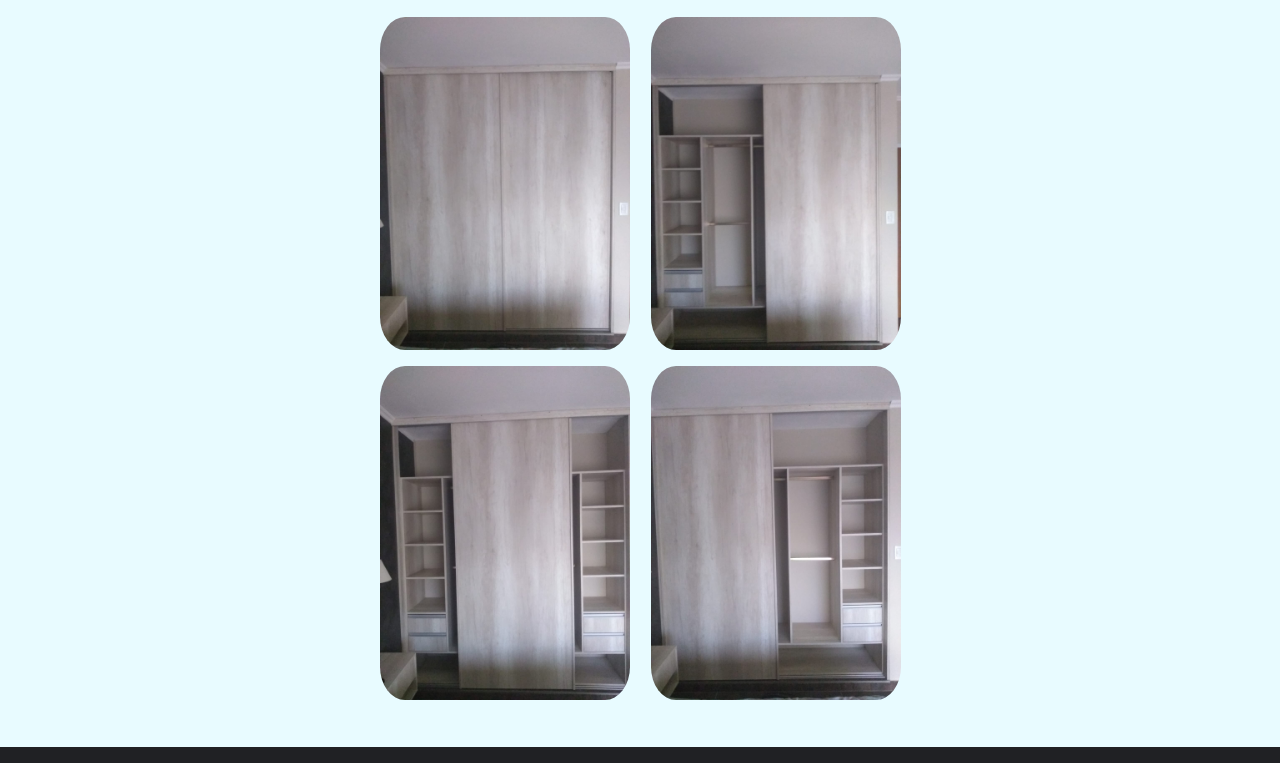
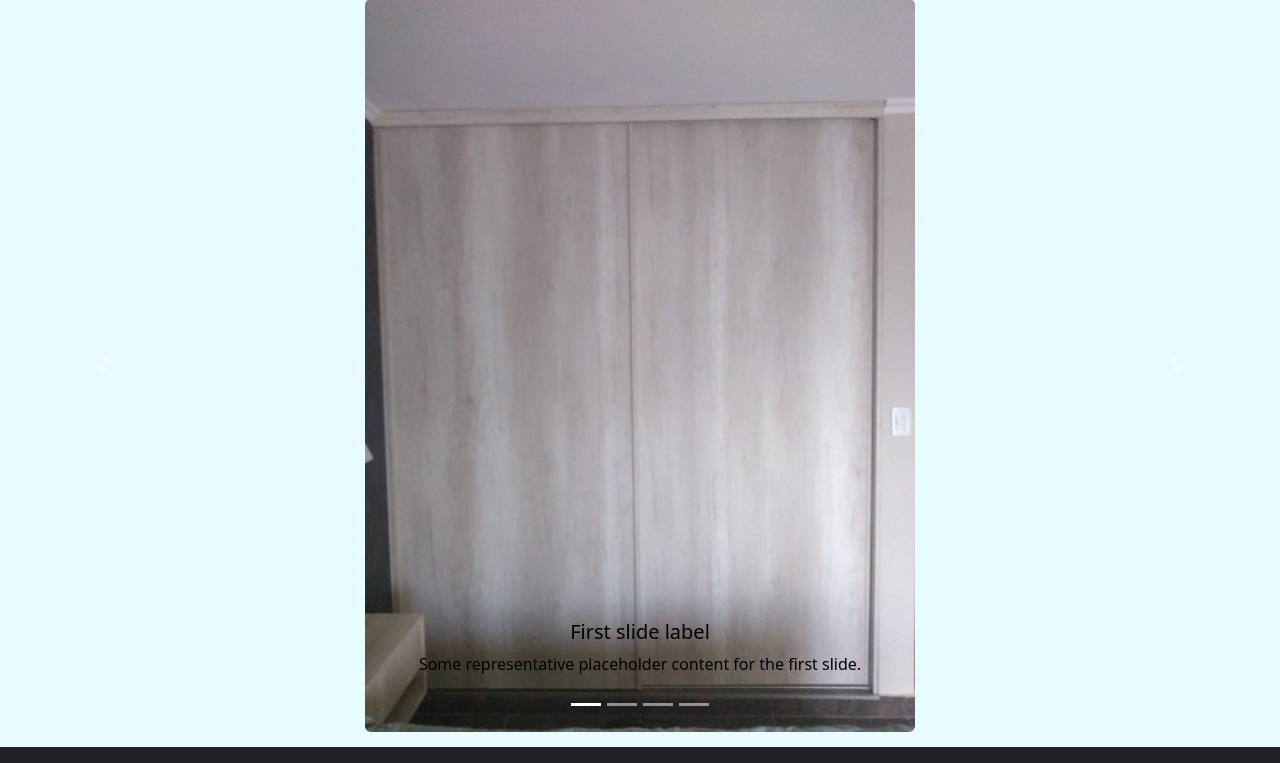
Before and after one commit to maycogutierrez/carpinteriavictoria, a plain HTML site: page pages/madera.html in a window 1280 px wide. Shown: the part 123-886 px from the top of the page. Drawn offline with Linux system fonts and the light colour scheme.

Commit message:
agregando carrucel

```diff
--- a/css/style.css
+++ b/css/style.css
@@ -15,6 +15,17 @@ li{
     list-style: none;
 }
 
+.tcarrucel{
+    color: #000;
+}
+.stcarrucel{
+    color: #000;
+}
+
+
+.imgboos{
+    width: 550px !important;
+}
 .nave__icon{
     display: none;
 }
--- a/pages/madera.html
+++ b/pages/madera.html
@@ -1,5 +1,6 @@
 <!DOCTYPE html>
 <html lang="es">
+
 <head>
     <meta charset="UTF-8">
     <meta http-equiv="X-UA-Compatible" content="IE=edge">
@@ -8,9 +9,12 @@
     <script src="https://kit.fontawesome.com/bfdeb7398f.js" crossorigin="anonymous"></script>
     <link rel="preconnect" href="https://fonts.googleapis.com">
     <link rel="preconnect" href="https://fonts.gstatic.com" crossorigin>
-    <link href="https://fonts.googleapis.com/css2?family=Kanit:ital,wght@0,100;0,300;0,600;0,700;1,500&display=swap" rel="stylesheet">
+    <link href="https://fonts.googleapis.com/css2?family=Kanit:ital,wght@0,100;0,300;0,600;0,700;1,500&display=swap"
+        rel="stylesheet">
+    <link rel="stylesheet" href="../css/boostrap/bootstrap.min.css">
     <title>Carpinteria Victoria-Inicio</title>
 </head>
+
 <body>
     <header class="header">
         <a href="../index.html">
@@ -19,7 +23,8 @@
         <a class="header__open" href="#navebarra">
             <i class="headerIcon fa-solid fa-bars"></i>
         </a>
-        <nav class="nave" id="navebarra"><!-- BARRA DE NAVEGACION -->
+        <nav class="nave" id="navebarra">
+            <!-- BARRA DE NAVEGACION -->
             <ul class="naev__lista">
                 <li class="nave__icon"><a href="#"><i class="cerrar fa-solid fa-xmark"></i></a></li>
                 <li class="nave__item"><a href="../index.html" class="nave__enlace">Inicio</a></li>
@@ -31,24 +36,83 @@
         </nav>
     </header>
 
-    <main class="cuerpo"><!-- CUERPO DE LA PAGINA -->
+    <main class="cuerpo">
+        <!-- CUERPO DE LA PAGINA -->
         <h2 class="cuerpo__titulom">Nuestros Trabajos en Madera/Melamina</h2>
-        <div class="cuerpo__aluminio">
+        <!--         <div class="cuerpo__aluminio">
             <img class="cuerpo__aluminio--hijo1" src="../img/cerrado.jpeg" alt="">
             <img class="cuerpo__aluminio--hijo2" src="../img/derecha-cerrado.jpeg" alt="">
             <img class="cuerpo__aluminio--hijo3" src="../img/medio-cerrado.jpeg" alt="">
             <img class="cuerpo__aluminio--hijo4" src="../img/izquierda-cerrado.jpeg" alt="">
         </div>
-
+--> <div class="container-fluid">
+        <div id="carouselExampleCaptions" class="carousel slide" data-bs-ride="false">
+            <div class="carousel-indicators">
+                <button type="button" data-bs-target="#carouselExampleCaptions" data-bs-slide-to="0" class="active"
+                    aria-current="true" aria-label="Slide 1"></button>
+                <button type="button" data-bs-target="#carouselExampleCaptions" data-bs-slide-to="1"
+                    aria-label="Slide 2"></button>
+                <button type="button" data-bs-target="#carouselExampleCaptions" data-bs-slide-to="2"
+                    aria-label="Slide 3"></button>
+                <button type="button" data-bs-target="#carouselExampleCaptions" data-bs-slide-to="3"
+                    aria-label="Slide 4"></button>
+            </div>
+            <div class="carousel-inner">
+                <div class="carousel-item active" >
+                    <img src="../img/cerrado.jpeg" class="imgboos rounded mx-auto d-block" alt="...">
+                    <div class="carousel-caption d-none d-md-block">
+                        <h5 class="tcarrucel">First slide label</h5>
+                        <p class="stcarrucel">Some representative placeholder content for the first slide.</p>
+                    </div>
+                </div>
+                <div class="carousel-item" >
+                    <img src="../img/derecha-cerrado.jpeg" class="imgboos rounded mx-auto d-block" alt="...">
+                    <div class="carousel-caption d-none d-md-block">
+                        <h5 class="tcarrucel">Second slide label</h5>
+                        <p class="stcarrucel">Some representative placeholder content for the second slide.</p>
+                    </div>
+                </div>
+                <div class="carousel-item" >
+                    <img src="../img/medio-cerrado.jpeg" class="imgboos rounded mx-auto d-block" alt="...">
+                    <div class="carousel-caption d-none d-md-block">
+                        <h5 class="tcarrucel">Third slide label</h5>
+                        <p class="stcarrucel">Some representative placeholder content for the third slide.</p>
+                    </div>
+                </div>
+                <div class="carousel-item" >
+                    <img src="../img/izquierda-cerrado.jpeg" class="imgboos rounded mx-auto d-block" alt="...">
+                    <div class="carousel-caption d-none d-md-block">
+                        <h5 class="tcarrucel">Third slide label</h5>
+                        <p class="stcarrucel">Some representative placeholder content for the third slide.</p>
+                    </div>
+                </div>
+                <button class="carousel-control-prev" type="button" data-bs-target="#carouselExampleCaptions"
+                    data-bs-slide="prev">
+                    <span class="carousel-control-prev-icon" aria-hidden="true"></span>
+                    <span class="visually-hidden">Previous</span>
+                </button>
+                <button class="carousel-control-next" type="button" data-bs-target="#carouselExampleCaptions"
+                    data-bs-slide="next">
+                    <span class="carousel-control-next-icon" aria-hidden="true"></span>
+                    <span class="visually-hidden">Next</span>
+                </button>
+            </div>
+    </div>
     </main>
 
     <footer class="pie">
         <p class="pie__titulo">Copyright © 2022. Todos Los Derechos Reservados</p>
         <div class="pie__icono">
-         <a href="./pages/nosotros.html#ubicacion" class="pie__enlace"><i class="icono fa-solid fa-location-pin"></i></a>
-          <a href="https://www.instagram.com/carpinteriavictoria1/" target="_blank" class="pie__enlace"><i class="icono fa-brands fa-instagram"></i></a>
-          <a href="https://www.facebook.com/Carpinter%C3%ADa-Victoria-260233964384258/" target="_blank" class="pie__enlace"><i class="icono fa-brands fa-facebook"></i></i></a>
+            <a href="./pages/nosotros.html#ubicacion" class="pie__enlace"><i
+                    class="icono fa-solid fa-location-pin"></i></a>
+            <a href="https://www.instagram.com/carpinteriavictoria1/" target="_blank" class="pie__enlace"><i
+                    class="icono fa-brands fa-instagram"></i></a>
+            <a href="https://www.facebook.com/Carpinter%C3%ADa-Victoria-260233964384258/" target="_blank"
+                class="pie__enlace"><i class="icono fa-brands fa-facebook"></i></i></a>
         </div>
     </footer>
+
+    <script src="../js/bootstrap.min.js"></script>
 </body>
+
 </html>
```
